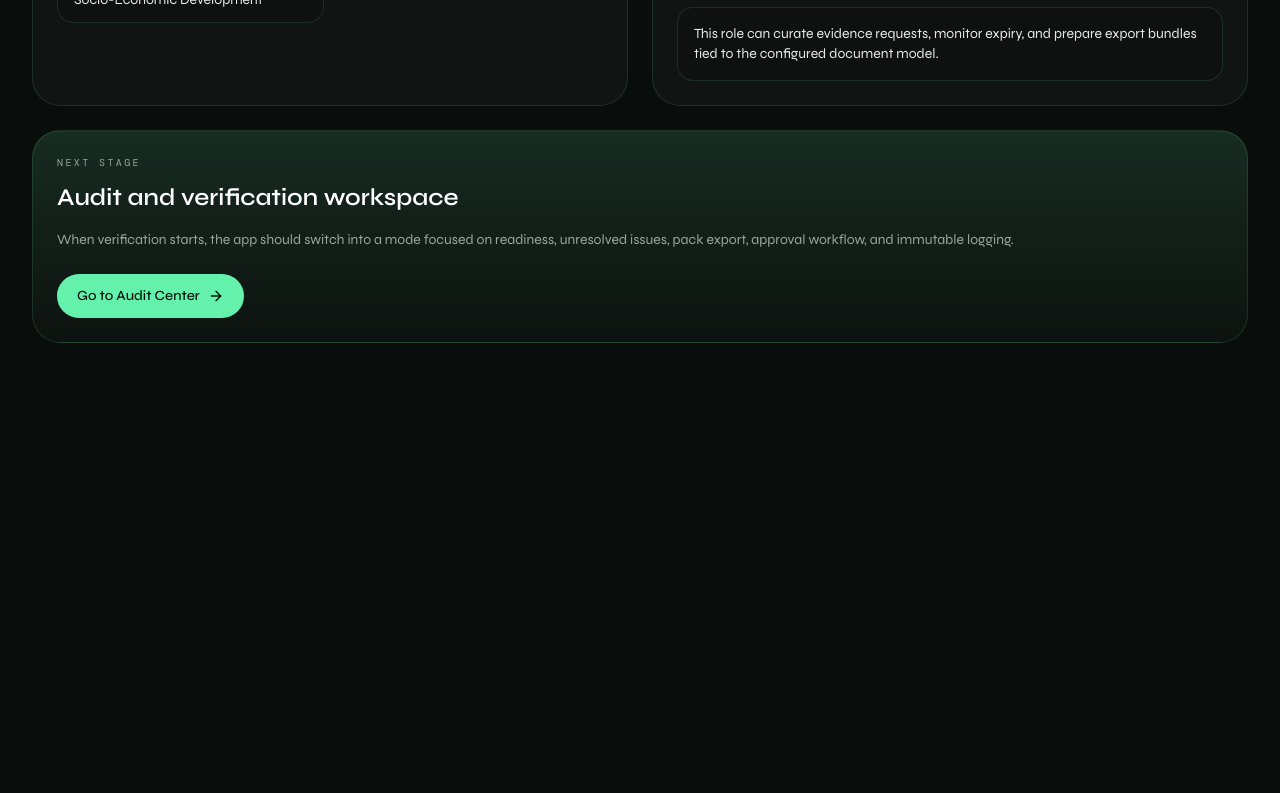
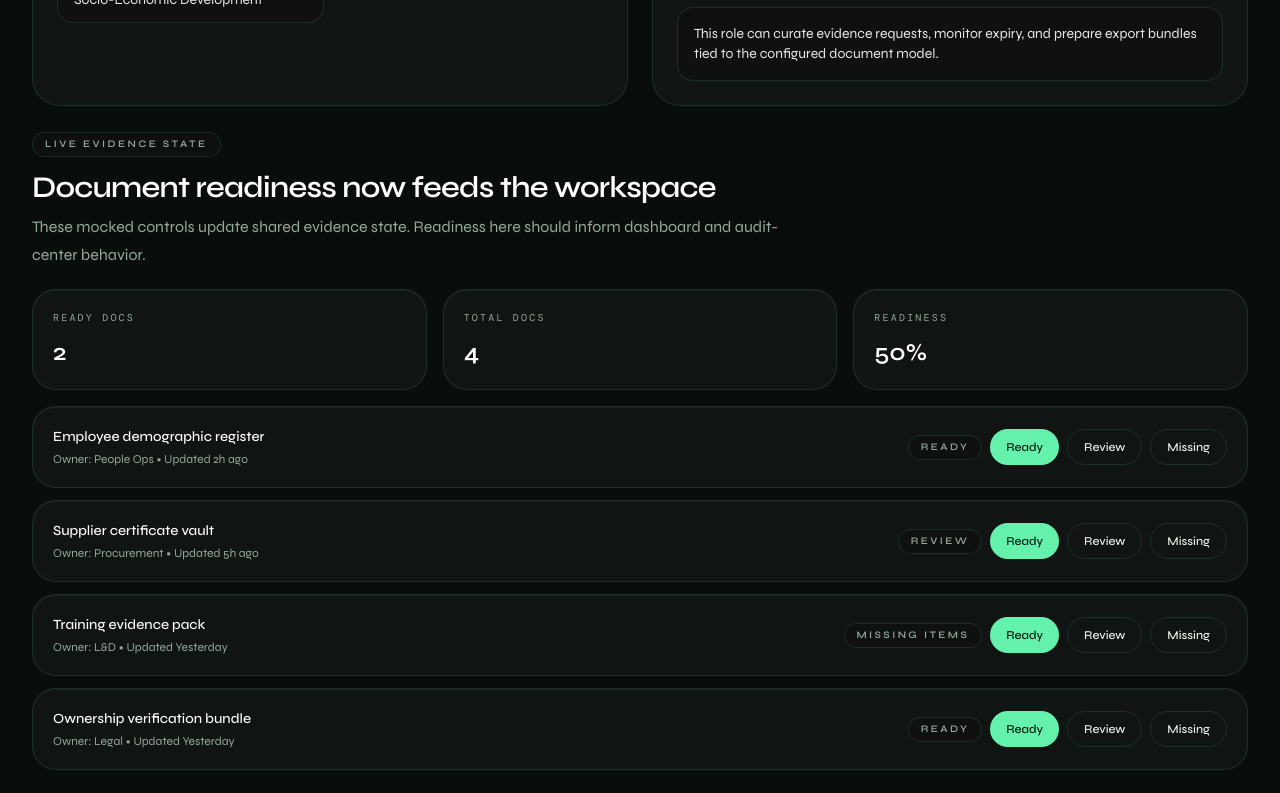
Before and after one commit to nyashahama/equi-ai, a Next.js app: page /evidence in a window 1280 px wide. Shown: the part 1640-2433 px from the top of the page. Before the commit the page ends 2015 px from the top, so only its background shows below. Built offline with nearby package versions, Linux system fonts and the light colour scheme; a web font is replaced by a local one.

Commit message:
Connect evidence readiness to shared workspace state

```diff
--- a/app/evidence/page.tsx
+++ b/app/evidence/page.tsx
@@ -4,6 +4,7 @@ import { ChecklistCard, NextStageCard, ProductSection, StageCards } from "@/comp
 import { ProductShell } from "@/components/product/shell";
 import { useWorkspace } from "@/components/product/workspace-context";
 import { Badge } from "@/components/ui/badge";
+import { Button } from "@/components/ui/button";
 import { Card, CardContent } from "@/components/ui/card";
 
 const documentFields = [
@@ -50,7 +51,10 @@ const vaultStages = [
 ];
 
 export default function EvidencePage() {
-  const { workspace } = useWorkspace();
+  const { workspace, setDocumentStatus, canAccessRoute } = useWorkspace();
+  const readyDocuments = workspace.documents.filter((document) => document.status === "Ready").length;
+  const readiness = Math.round((readyDocuments / workspace.documents.length) * 100);
+  const canManageEvidence = workspace.currentUserRole !== "executiveViewer";
 
   return (
     <ProductShell
@@ -117,12 +121,68 @@ export default function EvidencePage() {
           </Card>
         </div>
 
+        <ProductSection
+          eyebrow="Live Evidence State"
+          title="Document readiness now feeds the workspace"
+          description="These mocked controls update shared evidence state. Readiness here should inform dashboard and audit-center behavior."
+        >
+          <div className="space-y-4">
+            <div className="grid gap-4 md:grid-cols-3">
+              <Card className="rounded-[1.5rem] border-white/8 bg-white/[0.03]">
+                <CardContent className="p-5">
+                  <p className="font-mono text-[10px] uppercase tracking-[0.22em] text-[color:var(--muted-foreground)]">Ready docs</p>
+                  <p className="mt-3 text-2xl font-semibold text-white">{readyDocuments}</p>
+                </CardContent>
+              </Card>
+              <Card className="rounded-[1.5rem] border-white/8 bg-white/[0.03]">
+                <CardContent className="p-5">
+                  <p className="font-mono text-[10px] uppercase tracking-[0.22em] text-[color:var(--muted-foreground)]">Total docs</p>
+                  <p className="mt-3 text-2xl font-semibold text-white">{workspace.documents.length}</p>
+                </CardContent>
+              </Card>
+              <Card className="rounded-[1.5rem] border-white/8 bg-white/[0.03]">
+                <CardContent className="p-5">
+                  <p className="font-mono text-[10px] uppercase tracking-[0.22em] text-[color:var(--muted-foreground)]">Readiness</p>
+                  <p className="mt-3 text-2xl font-semibold text-white">{readiness}%</p>
+                </CardContent>
+              </Card>
+            </div>
+
+            <div className="space-y-3">
+              {workspace.documents.map((document) => (
+                <Card key={document.id} className="rounded-[1.5rem] border-white/8 bg-white/[0.03]">
+                  <CardContent className="flex flex-col gap-4 p-5 sm:flex-row sm:items-center sm:justify-between">
+                    <div>
+                      <p className="text-sm font-medium text-white">{document.name}</p>
+                      <p className="mt-1 text-xs text-[color:var(--muted-foreground)]">
+                        Owner: {document.owner} • Updated {document.updated}
+                      </p>
+                    </div>
+                    <div className="flex flex-wrap items-center gap-2">
+                      <Badge variant="secondary">{document.status}</Badge>
+                      {canManageEvidence ? (
+                        <>
+                          <Button size="sm" onClick={() => setDocumentStatus(document.id, "Ready")}>Ready</Button>
+                          <Button size="sm" variant="outline" onClick={() => setDocumentStatus(document.id, "Review")}>Review</Button>
+                          <Button size="sm" variant="outline" onClick={() => setDocumentStatus(document.id, "Missing items")}>Missing</Button>
+                        </>
+                      ) : null}
+                    </div>
+                  </CardContent>
+                </Card>
+              ))}
+            </div>
+          </div>
+        </ProductSection>
+
+        {canAccessRoute("/audit-center") ? (
           <NextStageCard
             title="Audit and verification workspace"
             description="When verification starts, the app should switch into a mode focused on readiness, unresolved issues, pack export, approval workflow, and immutable logging."
             href="/audit-center"
             action="Go to Audit Center"
           />
+        ) : null}
       </div>
     </ProductShell>
   );
```
Lines whose indentation alone changed are shown as unchanged.
